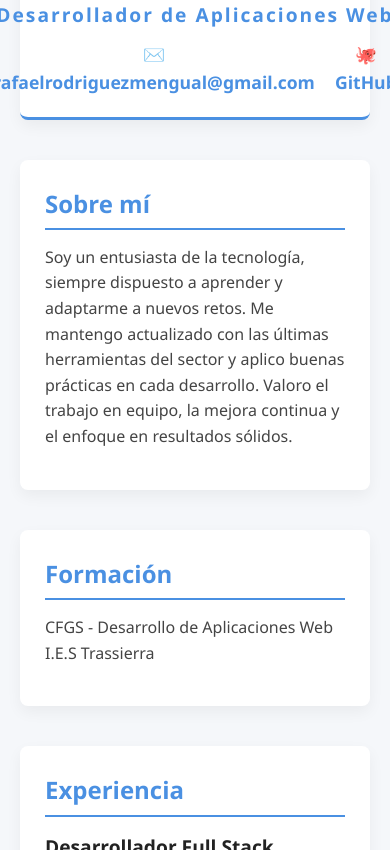
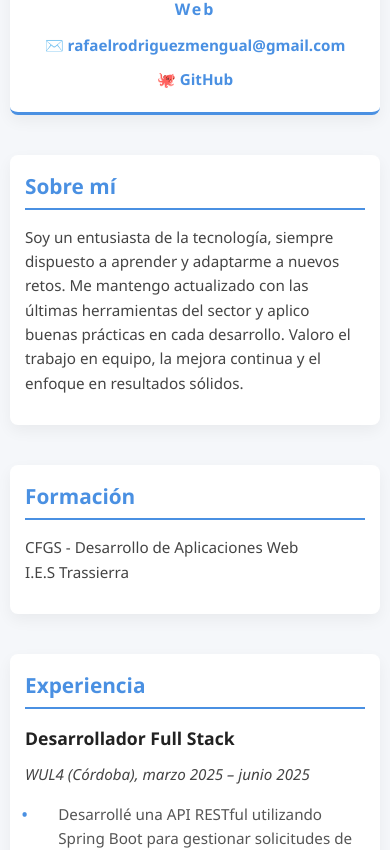
Before and after one commit to rafaRM002/rafaRM002.github.io, a plain HTML site: page index.html in a window 390 px wide. Shown: the part 431-1281 px from the top of the page. Drawn offline with Linux system fonts and the light colour scheme.

Commit message:
Update index.html

```diff
--- a/index.html
+++ b/index.html
@@ -197,35 +197,87 @@
       margin-top: 10px;
     }
 
-    /* Centrar el enlace “View All Projects” */
     #projects p[style] {
       margin-top: 30px;
       font-weight: 600;
       text-align: center;
     }
 
-    /* Responsive */
+    /* Responsive mejorado */
+    @media (max-width: 900px) {
+      body {
+        padding: 10px;
+      }
+
+      header h1 {
+        font-size: 2rem;
+      }
+
+      header h2 {
+        font-size: 1rem;
+      }
+
+      section h3 {
+        font-size: 1.3rem;
+      }
+
+      section h4 {
+        font-size: 1.1rem;
+      }
+
+      p, ul li {
+        font-size: 0.95rem;
+      }
+
+      .contact-links {
+        flex-direction: column;
+        gap: 10px;
+      }
+    }
+
     @media (max-width: 600px) {
       header {
         flex-direction: column;
         text-align: center;
       }
+
       header img {
         margin-bottom: 15px;
       }
+
       nav {
         flex-direction: column;
         gap: 10px;
         padding: 10px 20px;
       }
+
       nav .nav-links {
         display: flex;
         flex-wrap: wrap;
         justify-content: center;
-        gap: 15px;
+        gap: 10px;
       }
+
       nav .nav-contact-btn {
         align-self: center;
+      }
+
+      .contact-links {
+        flex-direction: column;
+        align-items: center;
+        font-size: 0.95rem;
+      }
+
+      section {
+        padding: 15px;
+      }
+
+      section ul {
+        padding-left: 15px;
+      }
+
+      #projects div {
+        padding: 10px 0;
       }
     }
   </style>
```
